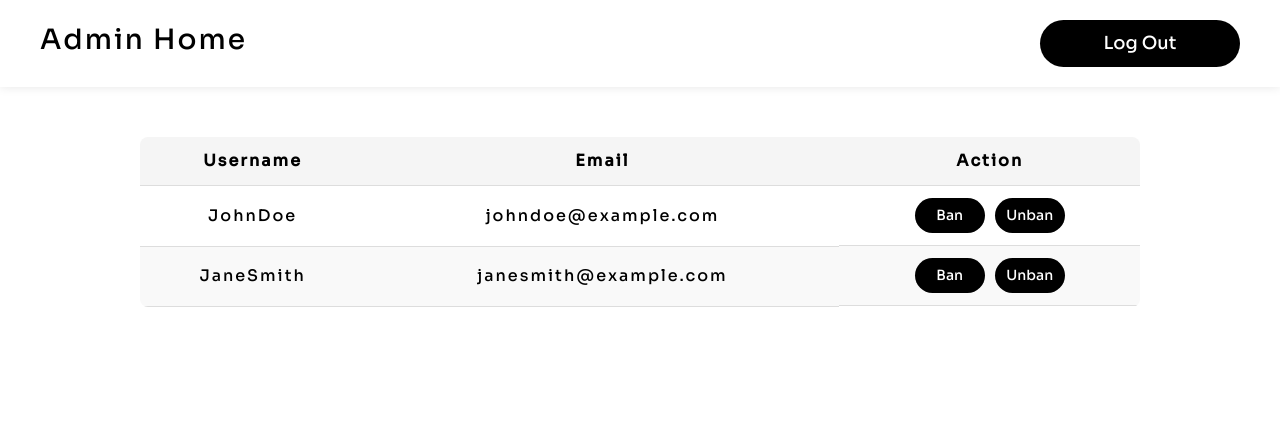
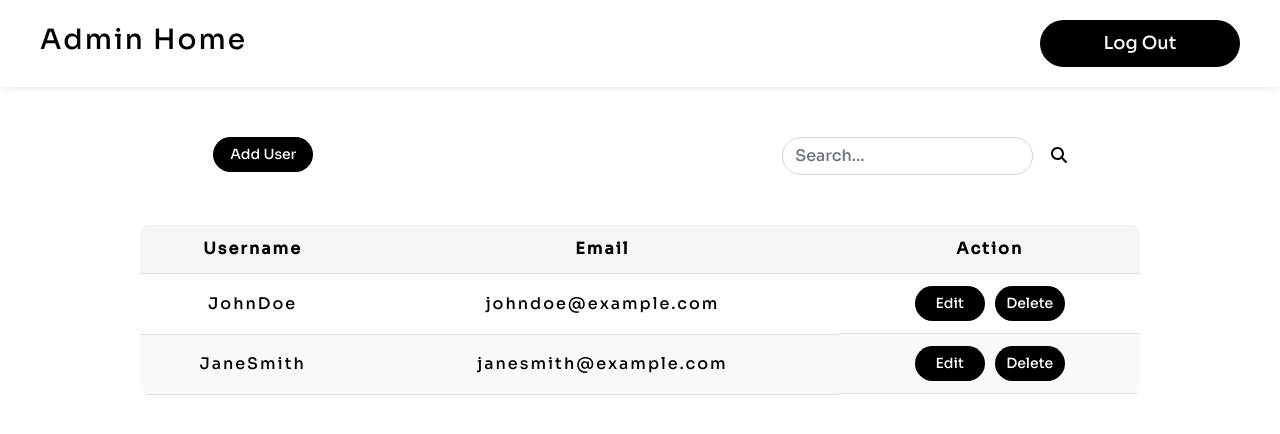
Before and after one commit to MuhdHanish/Crud-React-Clientside, a React (Create React App) app: page /admin in a window 1280 px wide. Shown: the top 434 px of the page. Built offline with nearby package versions, Linux system fonts and the light colour scheme.

Commit message:
Admin side ui completed add feature to add new user and edit exitsting user , delete user and also serach user

```diff
--- /dev/null
+++ b/src/components/AdminLanding/AddUser/AddUser.css
@@ -0,0 +1,64 @@
+.adduser-container {
+ display: flex;
+ justify-content: center;
+ align-items: center;
+ height: 100vh;
+ background-color: #ffffff;
+}
+
+.adduser-form {
+ width: 400px;
+ padding: 40px;
+ background-color: #f8f8f8;
+ box-shadow: 0 0 10px rgba(0, 0, 0, 0.1);
+}
+
+.adduser-h2 {
+ text-align: center;
+ margin-bottom: 20px;
+}
+
+.form-group {
+ margin-bottom: 20px;
+}
+
+.adduser-label {
+ display: block;
+ margin-bottom: 5px;
+}
+
+input[type="text"],
+input[type="email"],
+input[type="password"] {
+ width: 100%;
+ padding: 10px;
+ outline: none;
+ border:  #e3dada 1px solid;
+ border-radius: 0;
+}
+
+.adduser-button {
+ background-color: black;
+ border-radius: 100px;
+ width:200px;
+ border: none;
+ color: white;
+ outline: none;
+ font-size: 18px;
+ padding: 10px;
+ cursor: pointer;
+ transition: all 0.3s ease-in-out;
+ box-sizing: border-box;
+ margin-bottom: 50px;
+}
+
+
+.adduser-button:hover{
+ background-color: white;
+ color: black;
+}
+
+.adduser-button-section{
+ display: flex;
+ justify-content: center;
+}
--- /dev/null
+++ b/src/components/AdminLanding/AddUser/AddUser.jsx
@@ -0,0 +1,40 @@
+import React from "react";
+
+import "./AddUser.css";
+
+const AddUser = () => {
+  return (
+    <>
+      <div className="adduser-form">
+        <h2 className="adduser-h2">Add User</h2>
+        <form>
+          <div className="form-group">
+            <label className="adduser-label" htmlFor="name">
+              Name:
+            </label>
+            <input type="text" id="name" required />
+          </div>
+          <div className="form-group">
+            <label className="adduser-label" htmlFor="email">
+              Email:
+            </label>
+            <input type="email" id="email" required />
+          </div>
+          <div className="form-group">
+            <label className="adduser-label" htmlFor="password">
+              Password:
+            </label>
+            <input type="password" id="password" required />
+          </div>
+          <div className="adduser-button-section">
+            <button type="submit" className="adduser-button">
+              Add User
+            </button>
+          </div>
+        </form>
+      </div>
+    </>
+  );
+};
+
+export default AddUser;
--- a/src/components/AdminLanding/AdminLanding.css
+++ b/src/components/AdminLanding/AdminLanding.css
@@ -1,50 +1,15 @@
-.admin-table {
-  max-width: 1000px;
-  width: 100%;
-  margin-top: 50px;
-  border-collapse: collapse;
-  border-radius: 8px;
-  overflow: hidden;
+
+
+.button-search-position{
+ display: flex;
+ justify-content: center;
+ padding-top: 50px;
+ align-items: center;
 }
-
-.admin-table th,
-.admin-table td {
-  padding: 12px;
-  text-align: center;
-  border-bottom: 1px solid #ddd;
-}
-
-.admin-table th {
-  background-color: #f5f5f5;
-  font-weight: bold;
-}
-
-.admin-table tbody tr:nth-child(even) {
-  background-color: #f9f9f9;
-}
-
-.admin-table tbody tr:hover {
-  background-color: #eaf6ff;
-}
-
-@media (max-width: 600px) {
-  .admin-table {
-    display: block;
-    overflow-x: auto;
-    white-space: nowrap;
-  }
-
-  .admin-table th,
-  .admin-table td {
-    min-width: 100px;
-    padding: 8px;
-  }
-}
-
-.table-postion {
-  display: flex;
-  justify-content: center;
-  align-items: center;
+.button-search{
+ display: flex;
+ gap: 100px;
+ justify-content: space-between;
 }
 
 .action-button{
@@ -52,6 +17,25 @@
  justify-content: center;
  align-items: center;
  gap: 10px;
+}
+
+.add-user-button{
+ background-color: black;
+ border-radius: 100px;
+ width: 100px;
+ border: none;
+ color: white;
+ outline: none;
+ font-size: 14px;
+ padding: 7px;
+ cursor: pointer;
+ transition: all 0.3s ease-in-out;
+ box-sizing: border-box;
+}
+
+.add-user-button:hover{
+ background-color: white;
+ color: black;
 }
 
 .action-button button{
--- a/src/components/AdminLanding/AdminLanding.jsx
+++ b/src/components/AdminLanding/AdminLanding.jsx
@@ -1,42 +1,61 @@
-import React from 'react'
-import "./AdminLanding.css"
+import React from "react";
 
+import { FontAwesomeIcon } from "@fortawesome/react-fontawesome";
+import { faSearch } from "@fortawesome/free-solid-svg-icons";
+
+import "./AdminLanding.css";
+import AddUser from "./AddUser/AddUser";
+import MainTable from "./MainTable/MainTable";
 
 function AdminLanding() {
   return (
     <>
-    <div className="table-postion">
-    <table className="admin-table">
-      <thead>
-        <tr>
-          <th>Username</th>
-          <th>Email</th>
-          <th>Action</th>
-        </tr>
-      </thead>
-      <tbody>
-        <tr>
-          <td>JohnDoe</td>
-          <td>johndoe@example.com</td>
-          <td className='action-button'>
-            <button>Ban</button>
-            <button>Unban</button>
-          </td>
-        </tr>
-        <tr>
-          <td>JaneSmith</td>
-          <td>janesmith@example.com</td>
-          <td className='action-button'>
-            <button>Ban</button>
-            <button>Unban</button>
-          </td>
-        </tr>
-      </tbody>
-    </table>
-    </div>
+      <div className="button-search-position">
+        <div className="col-lg-8 button-search">
+          <div className="col-lg-4">
+            <button
+              className="add-user-button"
+              data-bs-toggle="modal"
+              data-bs-target="#exampleModal2"
+            >
+              Add User
+            </button>
+          </div>
+          <div className="col-lg-4 d-flex">
+            <input
+              class="form-control me-2"
+              oninput="sendData(this)"
+              type="search"
+              placeholder="Search..."
+              aria-label="Search"
+              style={{ borderRadius: "25px" }}
+            />
+            <FontAwesomeIcon
+              className="edit-profile-icon"
+              icon={faSearch}
+              style={{ position: "relative", top: "10px" }}
+            />
+          </div>
+        </div>
+      </div>
 
+      <MainTable/>
+
+      <div
+        class="modal fade"
+        id="exampleModal2"
+        tabindex="-1"
+        aria-labelledby="exampleModalLabel"
+        aria-hidden="true"
+      >
+        <div class="modal-dialog">
+          <div className="signup-container">
+            <AddUser/>
+        </div>
+      </div>
+      </div>
     </>
-  )
+  );
 }
 
 export default AdminLanding
--- /dev/null
+++ b/src/components/AdminLanding/EditUser/EditUser.css
@@ -0,0 +1,62 @@
+.edituser-container {
+ display: flex;
+ justify-content: center;
+ align-items: center;
+ height: 100vh;
+ background-color: #ffffff;
+}
+
+.edituser-form {
+ width: 400px;
+ padding: 40px;
+ background-color: #f8f8f8;
+ box-shadow: 0 0 10px rgba(0, 0, 0, 0.2);
+}
+
+.edituser-h2 {
+ text-align: center;
+ margin-bottom: 20px;
+}
+
+.form-group {
+ margin-bottom: 20px;
+}
+
+.edituser-label {
+ display: block;
+ margin-bottom: 5px;
+}
+
+input[type="username"],
+input[type="password"] {
+ width: 100%;
+ padding: 10px;
+ outline: none;
+ border:  #e3dada 1px solid;
+ border-radius: 0;
+}
+
+.edituser-button-section{
+ display: flex;
+ justify-content: center;
+}
+
+.edituser-button {
+ background-color: black;
+ border-radius: 100px;
+ width:200px;
+ border: none;
+ color: white;
+ outline: none;
+ font-size: 18px;
+ padding: 10px;
+ cursor: pointer;
+ transition: all 0.3s ease-in-out;
+ box-sizing: border-box;
+ margin-bottom: 50px;
+}
+
+.edituser-button:hover{
+ background-color: white;
+ color: black;
+}
--- /dev/null
+++ b/src/components/AdminLanding/EditUser/EditUser.jsx
@@ -0,0 +1,36 @@
+import React from "react";
+
+import "./EditUser.css";
+
+const EditUser = () => {
+  return (
+    <>
+      <div className="edituser-container">
+        <div className="edituser-form">
+          <h2 className="edituser-h2">edituser</h2>
+          <form>
+            <div className="form-group">
+              <label className="edituser-label" htmlFor="email">
+                Email:
+              </label>
+              <input type="email" id="email" required />
+            </div>
+            <div className="form-group">
+              <label className="edituser-label" htmlFor="password">
+                Password:
+              </label>
+              <input type="password" id="password" required />
+            </div>
+            <div className="edituser-button-section">
+              <button type="submit" className="edituser-button">
+                Edit User
+              </button>
+            </div>
+          </form>
+        </div>
+      </div>
+    </>
+  );
+};
+
+export default EditUser;
--- /dev/null
+++ b/src/components/AdminLanding/MainTable/MainTable.css
@@ -0,0 +1,48 @@
+.admin-table {
+ max-width: 1000px;
+ width: 100%;
+ margin-top: 50px;
+ border-collapse: collapse;
+ border-radius: 8px;
+ overflow: hidden;
+}
+
+.admin-table th,
+.admin-table td {
+ padding: 12px;
+ text-align: center;
+ border-bottom: 1px solid #ddd;
+}
+
+.admin-table th {
+ background-color: #f5f5f5;
+ font-weight: bold;
+}
+
+.admin-table tbody tr:nth-child(even) {
+ background-color: #f9f9f9;
+}
+
+.admin-table tbody tr:hover {
+ background-color: #eaf6ff;
+}
+
+@media (max-width: 600px) {
+ .admin-table {
+   display: block;
+   overflow-x: auto;
+   white-space: nowrap;
+ }
+
+ .admin-table th,
+ .admin-table td {
+   min-width: 100px;
+   padding: 8px;
+ }
+}
+
+.table-postion {
+ display: flex;
+ justify-content: center;
+ align-items: center;
+}
--- /dev/null
+++ b/src/components/AdminLanding/MainTable/MainTable.jsx
@@ -0,0 +1,59 @@
+import React from "react";
+
+import "./MainTable.css";
+import EditUser from "../EditUser/EditUser";
+
+const MainTable = () => {
+  return (
+    <>
+      <div className="table-postion">
+        <table className="admin-table">
+          <thead>
+            <tr>
+              <th>Username</th>
+              <th>Email</th>
+              <th>Action</th>
+            </tr>
+          </thead>
+          <tbody>
+            <tr>
+              <td>JohnDoe</td>
+              <td>johndoe@example.com</td>
+              <td className="action-button">
+                <button data-bs-toggle="modal" data-bs-target="#exampleModal">
+                  Edit
+                </button>
+                <button>Delete</button>
+              </td>
+            </tr>
+            <tr>
+              <td>JaneSmith</td>
+              <td>janesmith@example.com</td>
+              <td className="action-button">
+                <button data-bs-toggle="modal" data-bs-target="#exampleModal">
+                  Edit
+                </button>
+                <button>Delete</button>
+              </td>
+            </tr>
+          </tbody>
+        </table>
+      </div>
+      <div
+        class="modal fade"
+        id="exampleModal"
+        tabindex="-1"
+        aria-labelledby="exampleModalLabel"
+        aria-hidden="true"
+      >
+        <div class="modal-dialog">
+          <div className="signup-container">
+            <EditUser />
+          </div>
+        </div>
+      </div>
+    </>
+  );
+};
+
+export default MainTable;
```
